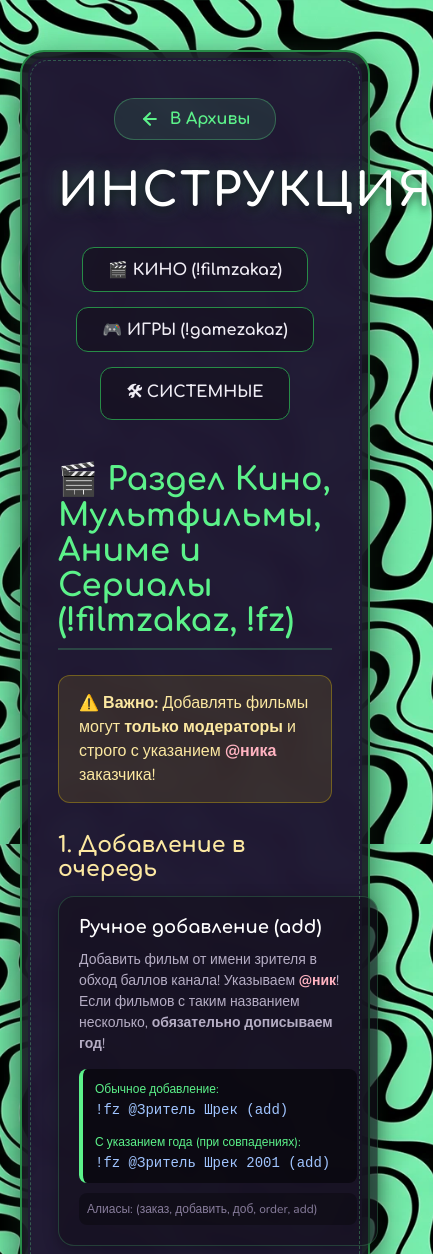
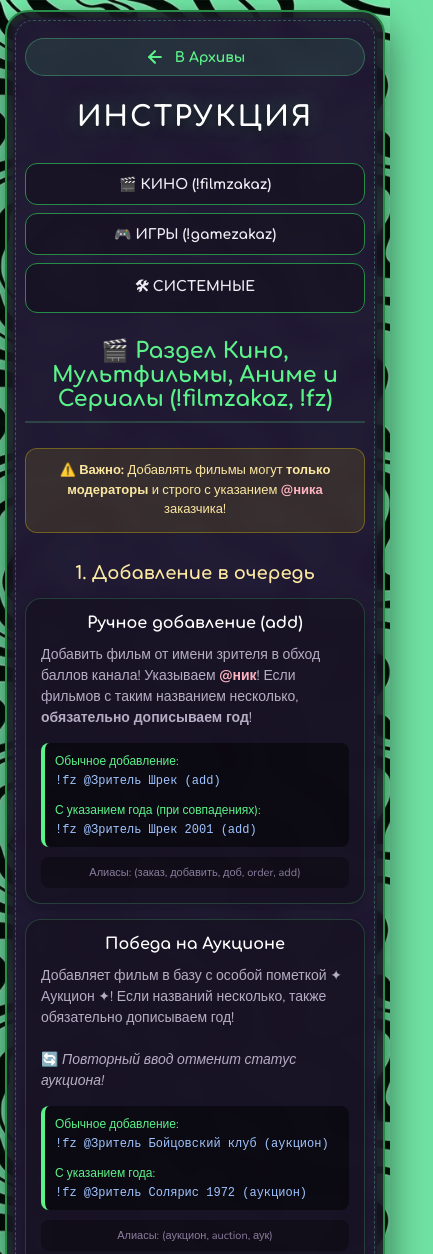
Before and after one commit to cherteya/help, a plain HTML site: page index.html in a window 390 px wide. Shown: the top 1254 px of the page, 433 px wide, since content can reach past the window. Drawn offline with nearby package versions, Linux system fonts and the light colour scheme.

Commit message:
Add files via upload

```diff
--- a/index.html
+++ b/index.html
@@ -138,6 +138,83 @@
         .highlight-nick { color: #ffb3c1; font-weight: bold; }
         .note-icon { color: var(--mint-main); }
         .delete-icon { color: #ff5c5c; }
+
+        /* ======== МОБИЛЬНАЯ АДАПТАЦИЯ ======== */
+        @media (max-width: 768px) {
+            body {
+                padding: 10px 5px;
+            }
+            .content-wrapper {
+                padding: 20px 12px;
+            }
+            .header-title h1 {
+                font-size: 28px;
+                margin-bottom: 5px;
+            }
+            .header-title p {
+                font-size: 14px;
+            }
+            .back-btn {
+                font-size: 14px;
+                padding: 8px 15px;
+                width: 100%;
+                justify-content: center;
+            }
+            .nav-anchors {
+                flex-direction: column;
+                gap: 8px;
+                margin-bottom: 25px;
+            }
+            .nav-anchors a {
+                width: 100%;
+                text-align: center;
+                padding: 12px;
+                font-size: 14px;
+            }
+            .section {
+                margin-bottom: 45px;
+            }
+            .section-title {
+                font-size: 22px;
+                flex-direction: column;
+                text-align: center;
+                align-items: center;
+            }
+            .subsection-title {
+                font-size: 18px;
+                text-align: center;
+            }
+            .info-box {
+                flex-direction: column;
+                text-align: center;
+                font-size: 13px;
+                padding: 12px;
+            }
+            .command-grid {
+                grid-template-columns: 1fr;
+                gap: 15px;
+            }
+            .command-card {
+                padding: 15px;
+                width: 100%;
+                box-sizing: border-box;
+                overflow: hidden;
+            }
+            .cmd-name {
+                font-size: 16px;
+                text-align: center;
+            }
+            .example-box {
+                font-size: 12px;
+                padding: 10px;
+                word-break: break-all;
+                white-space: normal;
+            }
+            .cmd-aliases {
+                font-size: 11px;
+                text-align: center;
+            }
+        }
     </style>
 </head>
 <body>
```
Lines whose indentation alone changed are shown as unchanged.
